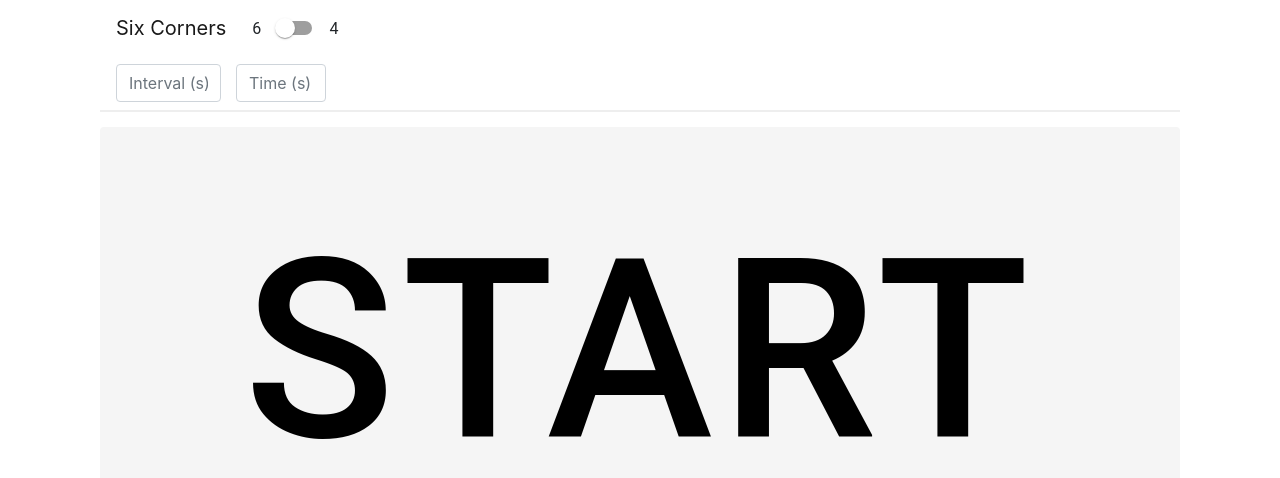
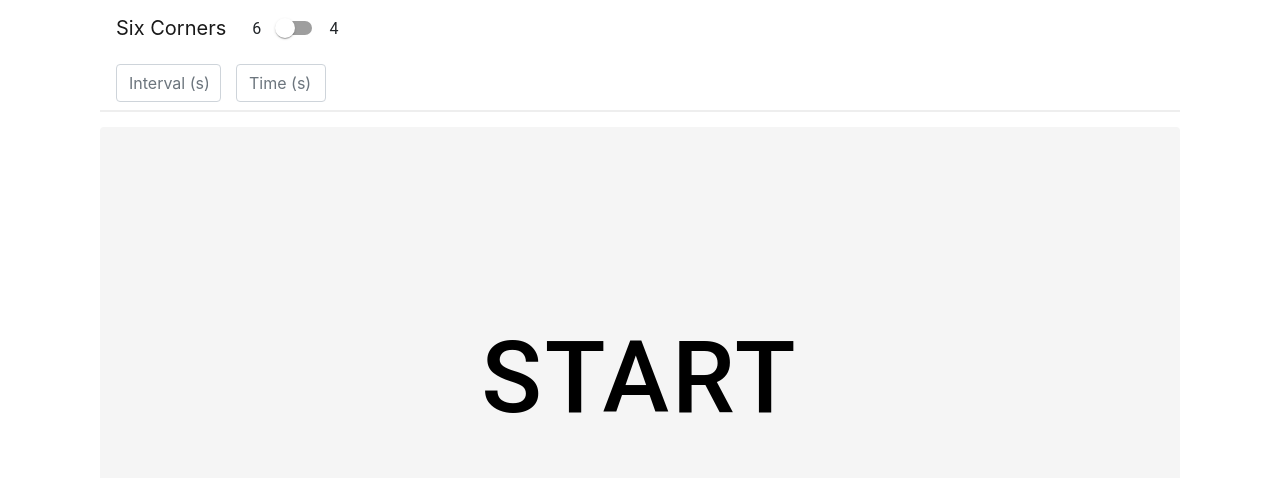
Before and after one commit to fljiang/six-corners, a React (Create React App) app: page / in a window 1280 px wide. Shown: the top 478 px of the page. Built offline with nearby package versions, Linux system fonts and the light colour scheme.

Commit message:
Fix start sizing

```diff
--- a/src/components/CornerDisplay.js
+++ b/src/components/CornerDisplay.js
@@ -67,10 +67,21 @@ class CornerDisplay extends Component {
 
     render() {
         const { corner } = this.props;
-
-        return (
-            <NewContainer id="display">
-                <NewButton
+        let button;
+        if (corner == "start") {
+            button = <NewButton
+                sx={{
+                    backgroundColor: "whitesmoke",
+                    color: "black",
+                    fontSize: 100
+                }}
+                onClick={ this.handleStart }
+            >
+                {corner}
+            </NewButton>
+        }
+        else {
+            button = button = <NewButton
                 sx={{
                     backgroundColor: "whitesmoke",
                     color: "black",
@@ -80,6 +91,11 @@ class CornerDisplay extends Component {
             >
                 {corner}
             </NewButton>
+        }
+
+        return (
+            <NewContainer id="display">
+                { button }
             </NewContainer>
         )
     }
@@ -95,6 +111,7 @@ const NewContainer = styled(Container)`
 
 const NewButton= styled(Button)`
     width: 100%;
+    height: 500px;
 `;
 
 const mapStateToProps = (state) => ({
```
Also changed, not shown: 8 other files (tests, documents, lock files or other folders). Lines whose indentation alone changed are shown as unchanged.
